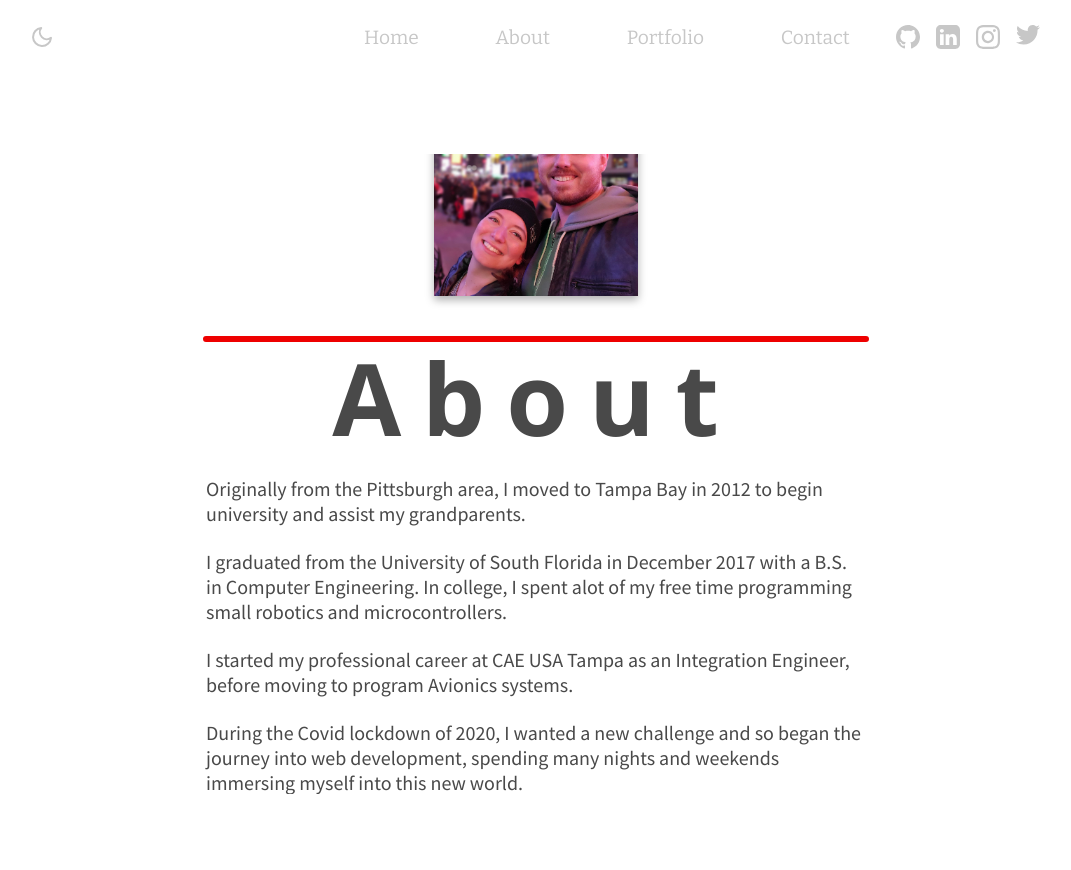
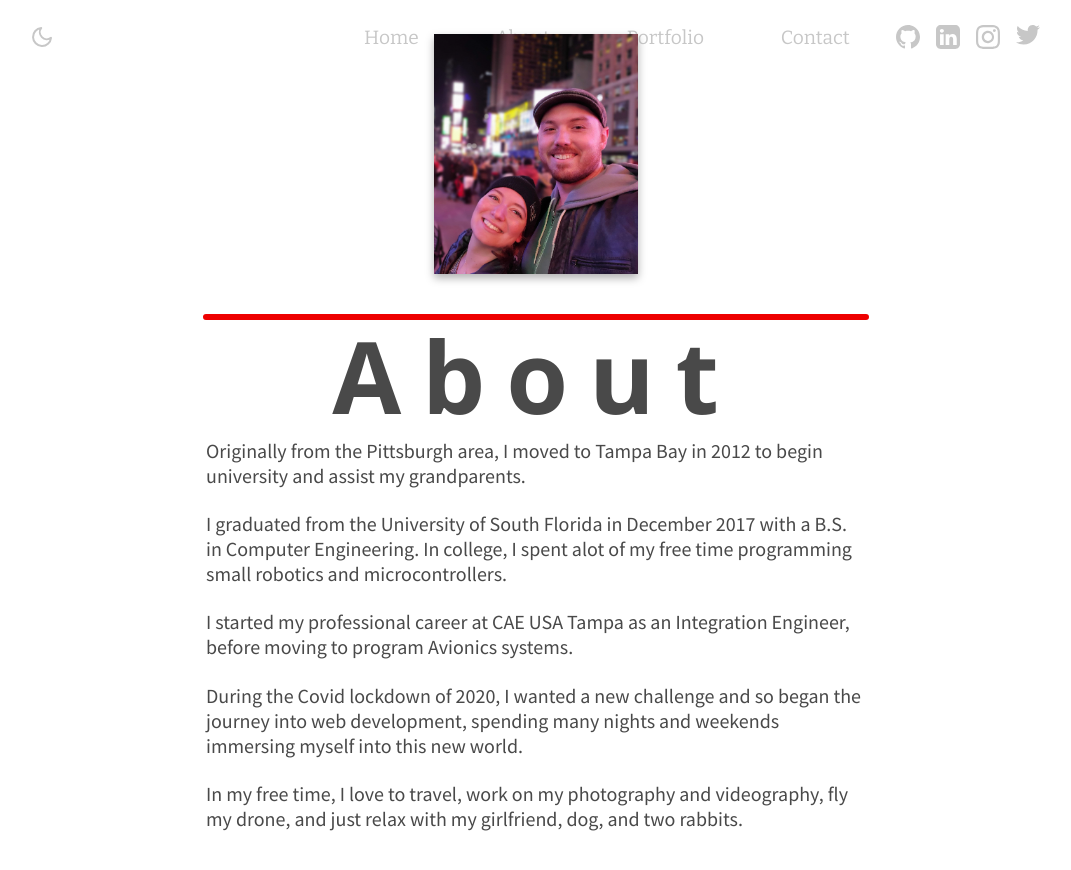
Before and after one commit to TSimmz/tsimmz.github.io, a React (Create React App) app: page /about in a window 1280 px wide. Shown: the top 870 px of the page, without its empty margins (104-1175 px from the left). Built offline with nearby package versions, Linux system fonts and the light colour scheme; the HTML template or start-up script is replaced by a standard one.

Commit message:
Fixes #16
- Margin was causing scrollbar
- Updated bottom margin on h1
- Removed overflow: hidden for wrapper

```diff
--- a/src/components/landing/About/styles.js
+++ b/src/components/landing/About/styles.js
@@ -5,14 +5,13 @@ import { lightTheme, darkTheme } from 'providers/ThemeProvider';
 export const Wrapper = styled.div`
   width: 100%;
   height: 90vh;
-  margin: 40px 0px;
+  margin: 20px 0px;
   display: flex;
   align-items: center;
-  overflow: hidden;
 
   @media (max-width: 1310px) {
     height: 80vh;
-    margin: 80px 0px;
+    margin: 50px 0px;
   }
 `;
 
@@ -32,7 +31,7 @@ export const AboutWrapper = styled.section`
   h1 {
     font-size: 144px;
     letter-spacing: 1.5rem;
-    margin:bottom: 2rem;
+    margin-bottom: 0.5rem;
 
     color: ${({ theme }) =>
       theme === 'light' ? lightTheme.darkColor : darkTheme.darkColor};
```
